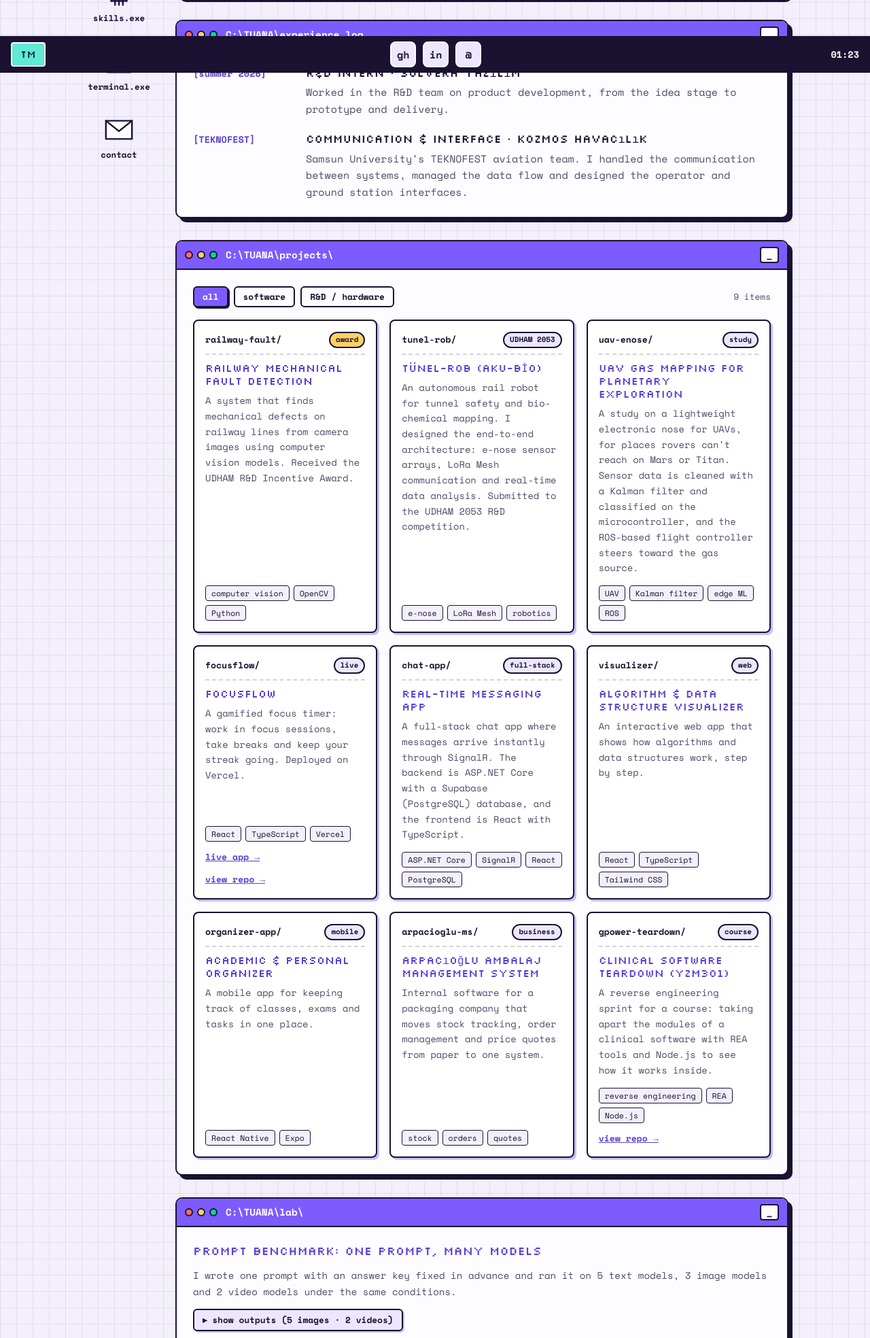
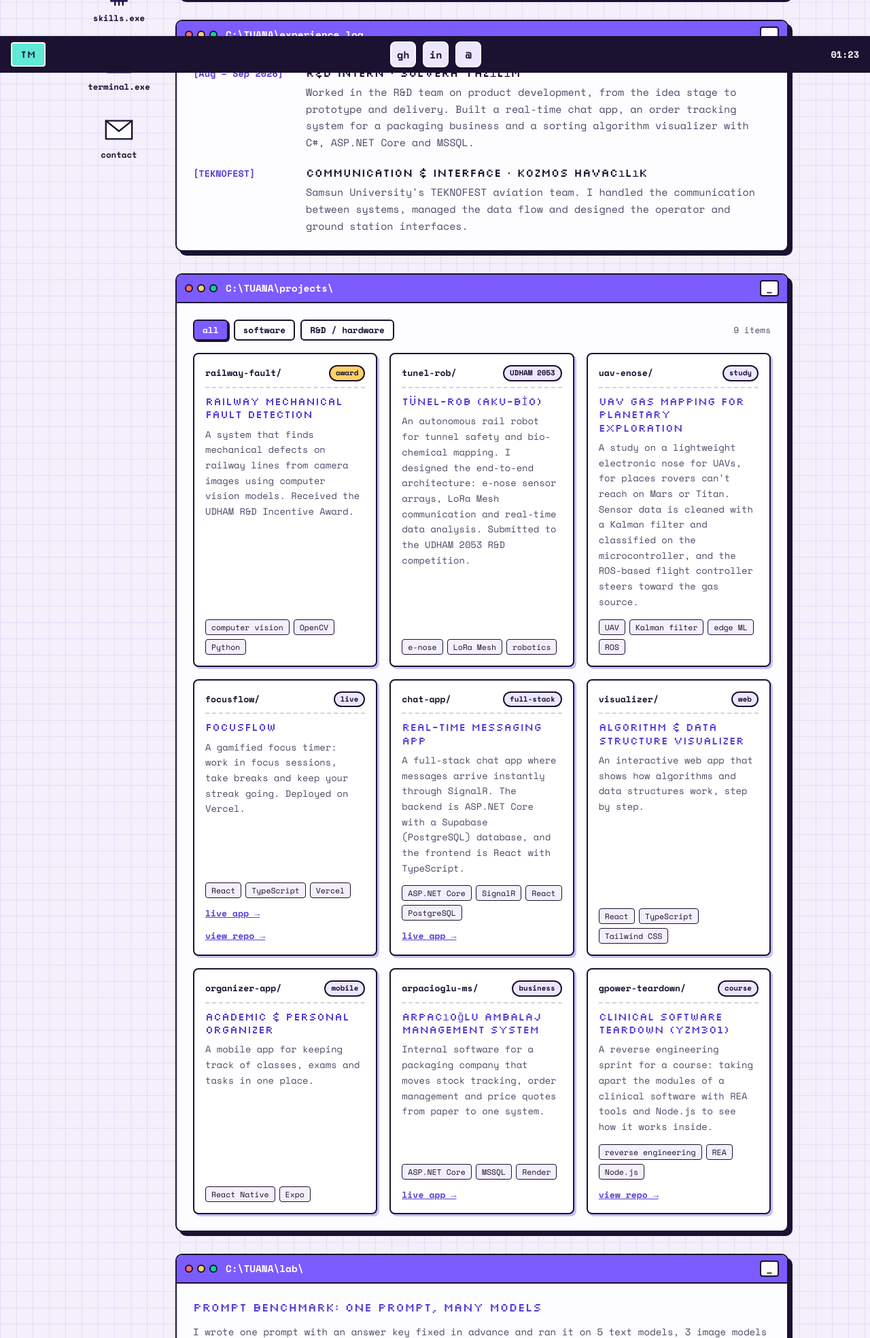
Before and after one commit to tuana0410/tuana0410.github.io, a plain HTML site: page index.html in a window 1280 px wide. Shown: the part 693-2661 px from the top of the page at 68% size. Drawn offline with Linux system fonts and the light colour scheme.

Commit message:
Remove leftover TODO notes, add live project links and a README

```diff
--- a/index.html
+++ b/index.html
@@ -98,18 +98,19 @@
         <div class="window-body">
           <ol class="log">
             <li>
-              <span class="when">[summer 2026]</span> <!-- TODO: tarihi kontrol et -->
+              <span class="when">[Aug – Sep 2026]</span>
               <div>
                 <h3>R&amp;D Intern · Solvera Yazılım</h3>
                 <p>
                   Worked in the R&amp;D team on product development, from the idea stage
-                  to prototype and delivery.
-                  <!-- TODO: istersen hangi ürün/teknoloji üzerinde çalıştığını ekle -->
+                  to prototype and delivery. Built a real-time chat app, an order tracking
+                  system for a packaging business and a sorting algorithm visualizer with
+                  C#, ASP.NET Core and MSSQL.
                 </p>
               </div>
             </li>
             <li>
-              <span class="when">[TEKNOFEST]</span> <!-- TODO: istersen yılları yaz, örn. [2024 – 2025] -->
+              <span class="when">[TEKNOFEST]</span>
               <div>
                 <h3>Communication &amp; Interface · Kozmos Havacılık</h3>
                 <p>
@@ -152,7 +153,7 @@
                 A system that finds mechanical defects on railway lines from camera images
                 using computer vision models. Received the UDHAM R&amp;D Incentive Award.
               </p>
-              <ul class="tags"><li>computer vision</li><li>OpenCV</li><li>Python</li></ul> <!-- TODO: teknolojileri kontrol et -->
+              <ul class="tags"><li>computer vision</li><li>OpenCV</li><li>Python</li></ul>
             </article>
 
             <article class="file" data-cat="rnd">
@@ -172,7 +173,7 @@
             <article class="file" data-cat="rnd">
               <header>
                 <span class="file-name">uav-enose/</span>
-                <span class="badge">study</span> <!-- TODO: bir yere gönderildi mi? İstemezsen bu kartı sil -->
+                <span class="badge">study</span>
               </header>
               <h3>UAV Gas Mapping for Planetary Exploration</h3>
               <p>
@@ -211,7 +212,7 @@
                 frontend is React with TypeScript.
               </p>
               <ul class="tags"><li>ASP.NET Core</li><li>SignalR</li><li>React</li><li>PostgreSQL</li></ul>
-              <!-- TODO: repo linki: <a class="repo" href="https://github.com/tuana0410/...">view repo →</a> -->
+              <a class="repo" href="https://chat-app-phi-rust-89.vercel.app" target="_blank" rel="noopener">live app →</a>
             </article>
 
             <article class="file" data-cat="software">
@@ -225,7 +226,6 @@
                 step by step.
               </p>
               <ul class="tags"><li>React</li><li>TypeScript</li><li>Tailwind CSS</li></ul>
-              <!-- TODO: repo / canlı link varsa ekle -->
             </article>
 
             <article class="file" data-cat="software">
@@ -250,7 +250,8 @@
                 Internal software for a packaging company that moves stock tracking, order
                 management and price quotes from paper to one system.
               </p>
-              <ul class="tags"><li>stock</li><li>orders</li><li>quotes</li></ul> <!-- TODO: hangi teknolojilerle yaptın? -->
+              <ul class="tags"><li>ASP.NET Core</li><li>MSSQL</li><li>Render</li></ul>
+              <a class="repo" href="https://ambalaj-takip.onrender.com" target="_blank" rel="noopener">live app →</a>
             </article>
 
             <article class="file" data-cat="software">
```
Also changed, not shown: 1 other file.
